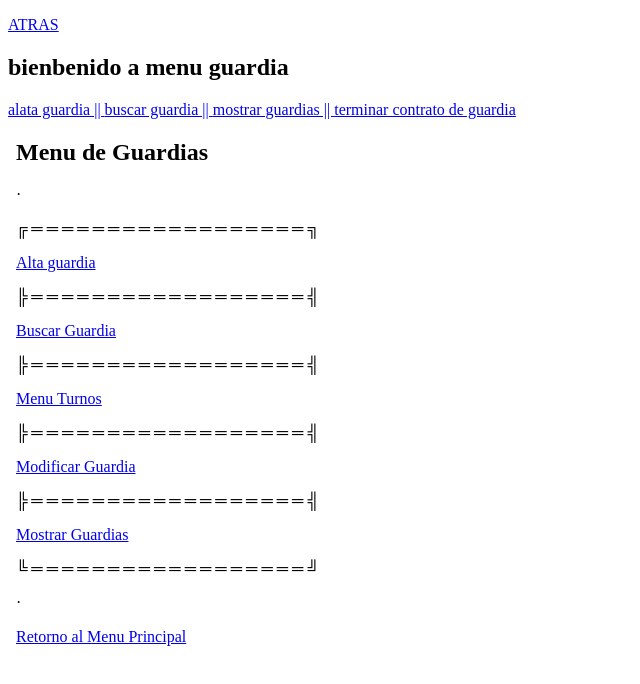
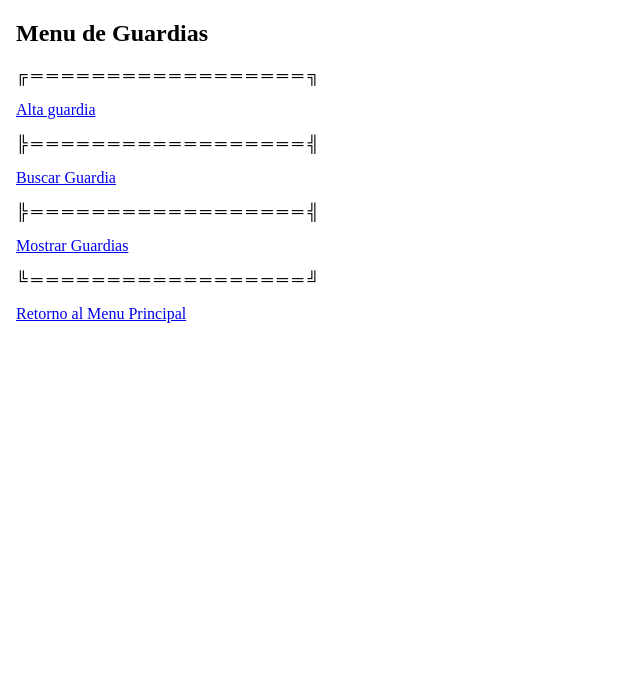
Before and after one commit to KoffTheminister/FrontEnd-Proyecto, an Angular app in the folder Libertadnt-FrontEnd/: page /menu/guardia in a window 1280 px wide. Shown: the top 684 px of the page, without its empty margins (0-640 px from the left). Built offline with nearby package versions, Linux system fonts and the light colour scheme.

Commit message:
hechos algunos cambios en guardia para vincular con el back

```diff
--- a/Libertadnt-FrontEnd/src/app/guardias/alta-guardia/alta-guardia.component.html
+++ b/Libertadnt-FrontEnd/src/app/guardias/alta-guardia/alta-guardia.component.html
@@ -3,29 +3,6 @@
 </head>
 
 <body>
-  <div>
-
-      <h1>Nuevo Guardia</h1>
-
-  </div>
-  <form [formGroup]="guardia" (submit)="enviarGuarida()">
-    <fieldset>
-      <label>Nombre:</label>
-      <input type="text" formControlName="nombre">
-    </fieldset>
-    <fieldset>
-      <label>Codigo de guardia: </label>
-      <input type="text" formControlName="cod_guardia">
-    </fieldset>
-    <fieldset>
-      <label>Apellido:</label>
-      <input type="text" formControlName="apellido">
-    </fieldset>
-    <fieldset>
-      <label>Fecha de inicio:</label>
-      <input type="text" formControlName="fecha_ini">
-    </fieldset>
-
 <h1>ingrese los datos del NUEVO guardia</h1>
 
 <form [formGroup]="guardia"  (submit)="enviarGuarida()" >
--- a/Libertadnt-FrontEnd/src/app/guardias/alta-guardia/alta-guardia.component.ts
+++ b/Libertadnt-FrontEnd/src/app/guardias/alta-guardia/alta-guardia.component.ts
@@ -35,13 +35,14 @@ export class AltaGuardiaComponent {
     console.log(this.service.guardia)
     this.service.getOneGuardias(this.dni.value).subscribe({
       next:(data)=>{
-        if(data.status === undefined){
+        if(data.status === 201){
           console.log("el guardia existe ", data)
           this.bandera=false
         }
       },
       error:(e)=>{
         if(e.status === 404){
+          console.log("guardia inexistente ")
           this.bandera = true
           this.service.postGuardia(this.service.guardia).subscribe({
             next: (data)=> {
--- a/Libertadnt-FrontEnd/src/app/guardias/buscar-guardia/buscar-guardia.component.html
+++ b/Libertadnt-FrontEnd/src/app/guardias/buscar-guardia/buscar-guardia.component.html
@@ -19,7 +19,10 @@
 
   <div>
     @if (bandera) {<p>el guardia ingresado no existe </p>}
-    @else {<P>{{service.guardia.title}}</P>}
+    @else {<P>nombre: {{service.guardia.data.nombre}}<br>
+      apellido: {{service.guardia.data.apellido}}<br>
+      dni: {{service.guardia.data.dni}}<br>
+      fechaIniContrato: {{service.guardia.data.fechaIniContrato}}<br></P>}
   </div>
 
   <div>
--- a/Libertadnt-FrontEnd/src/app/guardias/buscar-guardia/buscar-guardia.component.ts
+++ b/Libertadnt-FrontEnd/src/app/guardias/buscar-guardia/buscar-guardia.component.ts
@@ -22,7 +22,7 @@ buscarGuardia(){
   this.bandera= false;
   this.service.getOneGuardias(this.dni.value).subscribe({
     next:(respuesta)=> {
-      if(respuesta.status === undefined){
+      if(respuesta.status === 201){
         console.log("guardia encontrado",respuesta)
         this.service.guardia = respuesta
         this.bandera = false;
--- a/Libertadnt-FrontEnd/src/app/guardias/menu-guardia/menu-guardia.component.html
+++ b/Libertadnt-FrontEnd/src/app/guardias/menu-guardia/menu-guardia.component.html
@@ -1,15 +1,4 @@
-<div>
-    <p></p>
-    <nav><a href="usuario/menu">ATRAS</a></nav>
-    <p></p>
-</div>
-<H2>bienbenido a menu guardia</H2>
-<nav>
-    <a href="menu/guardia/alta-guardia">alata guardia ||  </a>
-    <a href="menu/guardia/buscar-guardia">buscar guardia ||  </a>
-    <a href="menu/guardia/mostrar-guardia">mostrar guardias || </a>
-     <a href="menu/guardia/finalizar-guarida"> terminar contrato de guardia </a>
-</nav>
+
 <head>
   <link rel="stylesheet" href="menu-guardia.component.css">
 </head>
@@ -20,9 +9,7 @@
 
   <div>
 
-      <p>
-        ·
-      </p>
+
 
   </div>
   <div>
@@ -63,34 +50,6 @@
   <div>
 
       <p>
-        <a href="menu/guardia/turnos">Menu Turnos</a>
-      </p>
-
-  </div>
-  <div>
-
-      <p>
-        ╠ ═ ═ ═ ═ ═ ═ ═ ═ ═ ═ ═ ═ ═ ═ ═ ═ ═ ═ ╣
-      </p>
-
-  </div>
-  <div>
-
-      <p>
-        <a href="menu/guardia/modificar-guardia">Modificar Guardia</a>
-      </p>
-
-  </div>
-  <div>
-
-      <p>
-        ╠ ═ ═ ═ ═ ═ ═ ═ ═ ═ ═ ═ ═ ═ ═ ═ ═ ═ ═ ╣
-      </p>
-
-  </div>
-  <div>
-
-      <p>
         <a href="menu/guardia/mostrar-guardia">Mostrar Guardias</a>
       </p>
 
@@ -104,9 +63,7 @@
   </div>
   <div>
 
-      <p>
-        ·
-      </p>
+
 
   </div>
 
```
